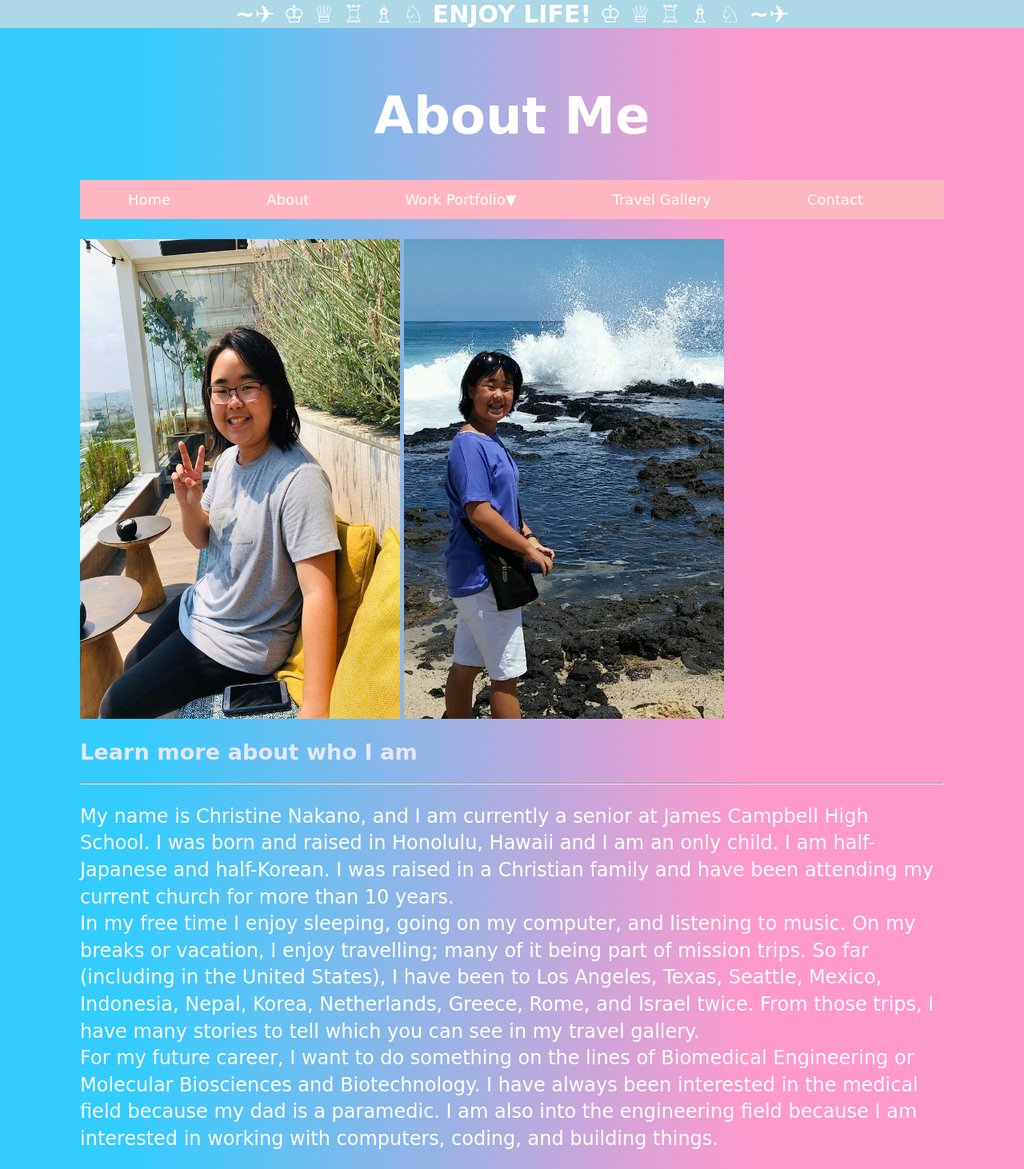
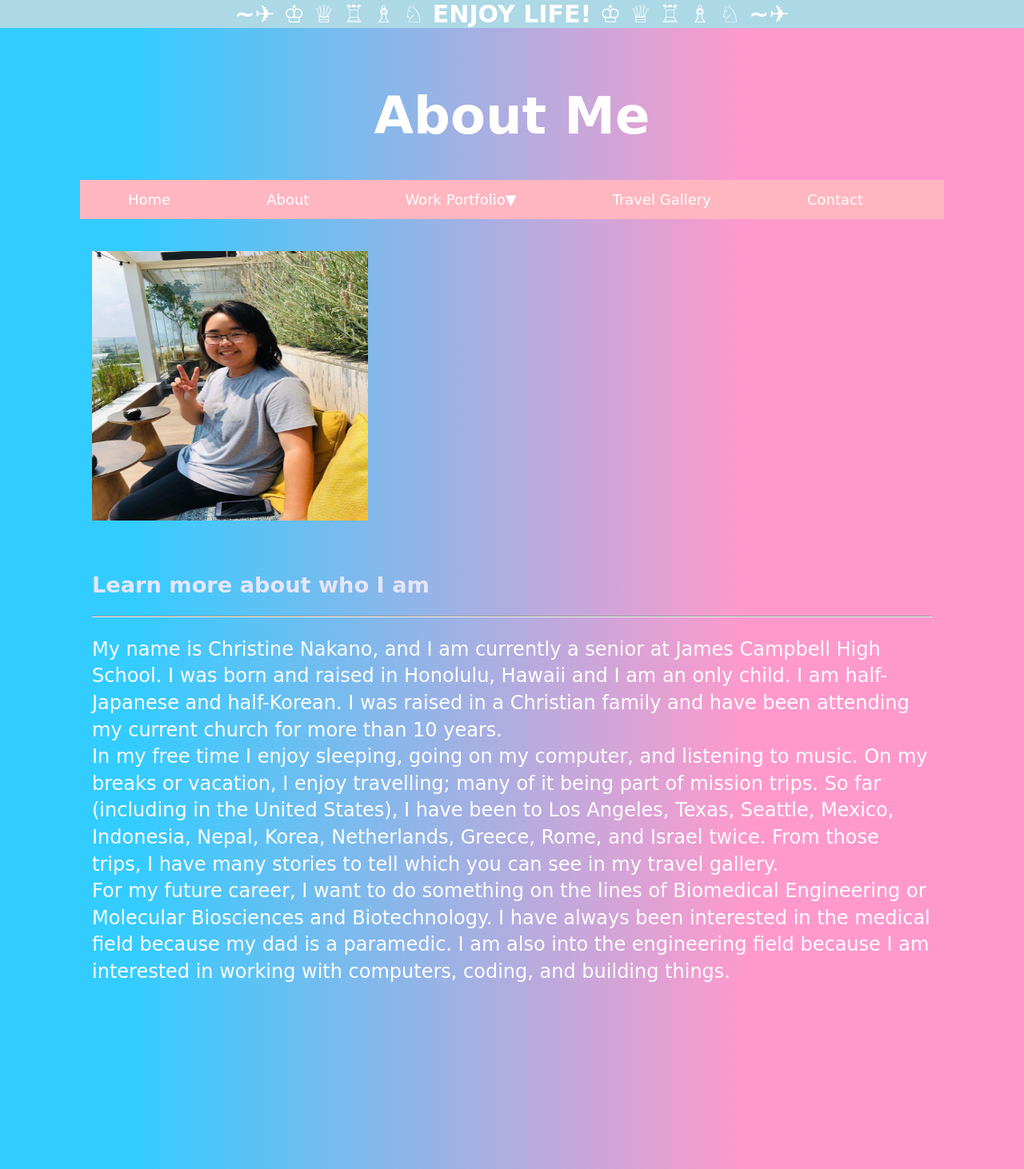
Before and after one commit to CNakano7/CNakano7.github.io, a Jekyll site: the page About/index.html, which Jekyll copies as it is, in a window 1280 px wide. Shown: the whole page at 80% size. Built offline with Jekyll 4.4.1, drawn with Linux system fonts in a browser that asks for light colours.

Commit message:
Update index.html

```diff
--- a/About/index.html
+++ b/About/index.html
@@ -29,13 +29,37 @@
   <a href="/Travel Gallery/index.html">Travel Gallery</a>
   <a href="/Contact/index.html">Contact</a>
 </div>
+<style>
+	/* Create two unequal columns that floats next to each other */
+.column {
+  float: left;
+  padding: 15px;
+  height: 350;
+}
 
+.left {
+  width: 30%;
+}
+
+.right {
+  width: 65%;
+  float: center;
+  padding: 13px;
+}
+
+/* Clear floats after the columns */
+.row:after {
+  content: "";
+  display: table;
+  clear: both;
+}
+	</style>
 <body>
 
 
 <div class="row" style= "padding-top: 25px">
   <div class="column left;">
-   <img src=/IMG_20190620_145746_288.jpg height="600" width="400"> <img src=/20150701_135049_copy_2.jpg height="600" width="400">
+   <img src=/IMG_20190620_145746_288.jpg height="337" width="345">
   </div>
 
    <div class="column right;">
```
